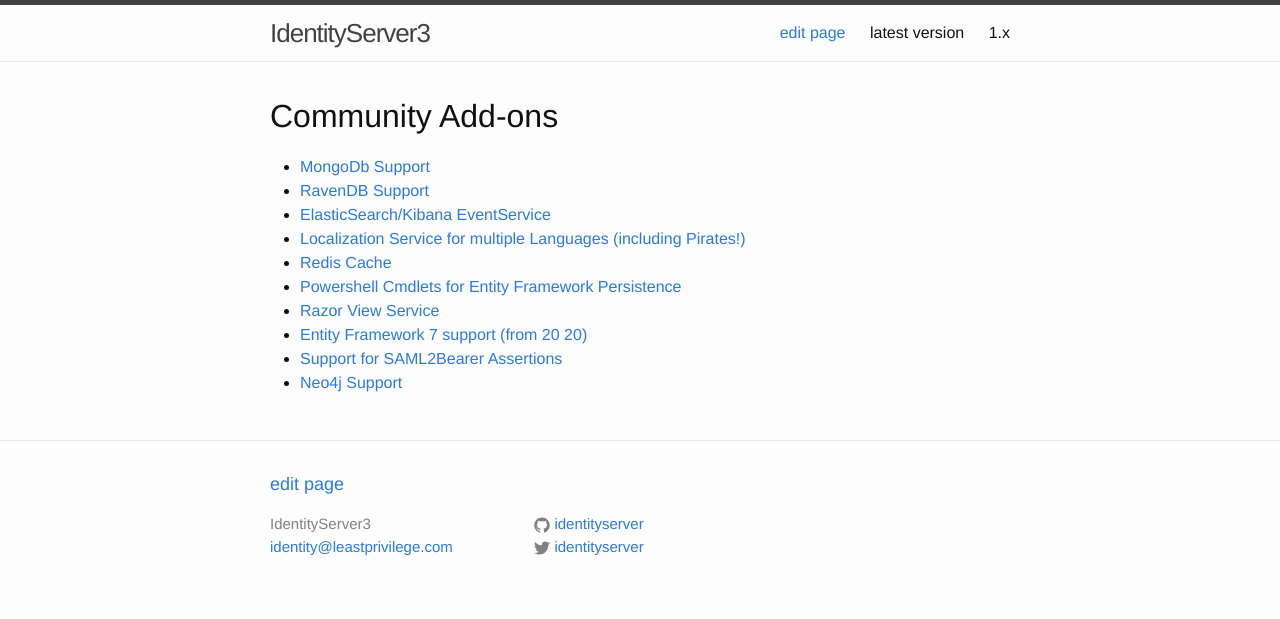
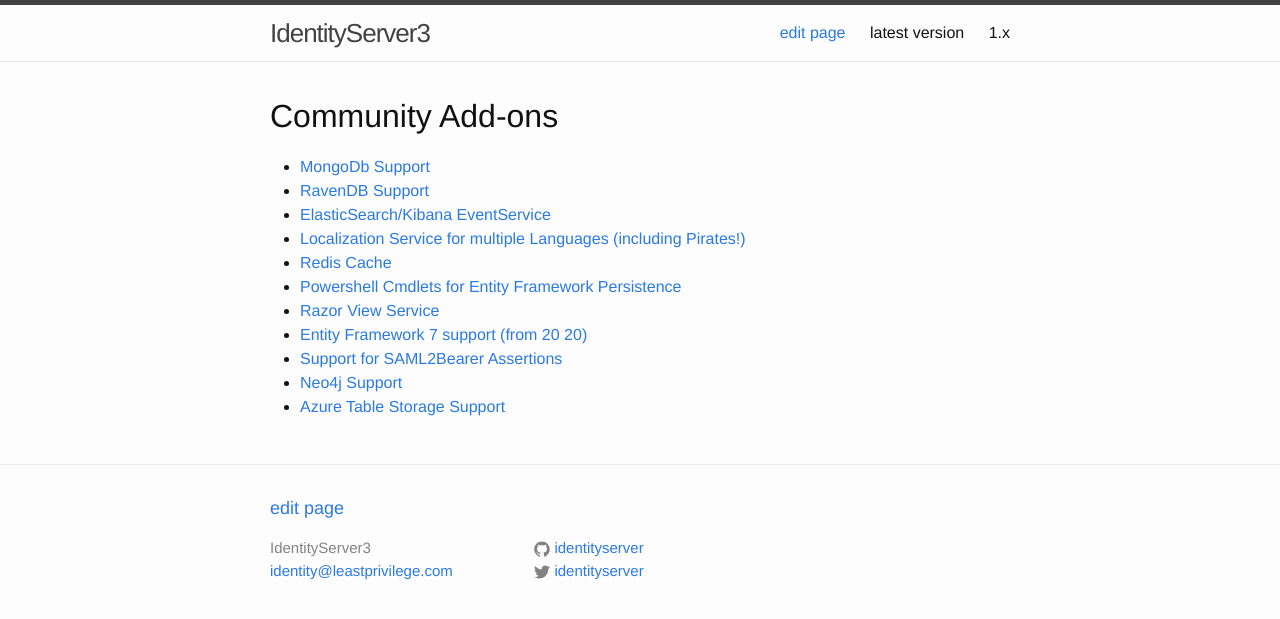
Before and after one commit to IdentityServer/Documentation, a Jekyll site: the page built from docsv2/resources/community.md, in a window 1280 px wide. Shown: the top 619 px of the page. Built offline with Jekyll 4.4.1, drawn with Linux system fonts in a browser that asks for light colours.

Commit message:
Update community.md

```diff
--- a/docsv2/resources/community.md
+++ b/docsv2/resources/community.md
@@ -14,3 +14,4 @@
 * [Entity Framework 7 support (from 20 20)](https://github.com/2020IP/TwentyTwenty.IdentityServer3.EntityFramework7)
 * [Support for SAML2Bearer Assertions](https://www.nuget.org/packages/IdentityServer3.Contrib.Saml2Bearer/)
 * [Neo4j Support](https://github.com/edgecastle/IdentityServer3Neo4j/)
+* [Azure Table Storage Support](http://kylesonaty.com/identity-server-3-azure-table-storage-stores/)
```
